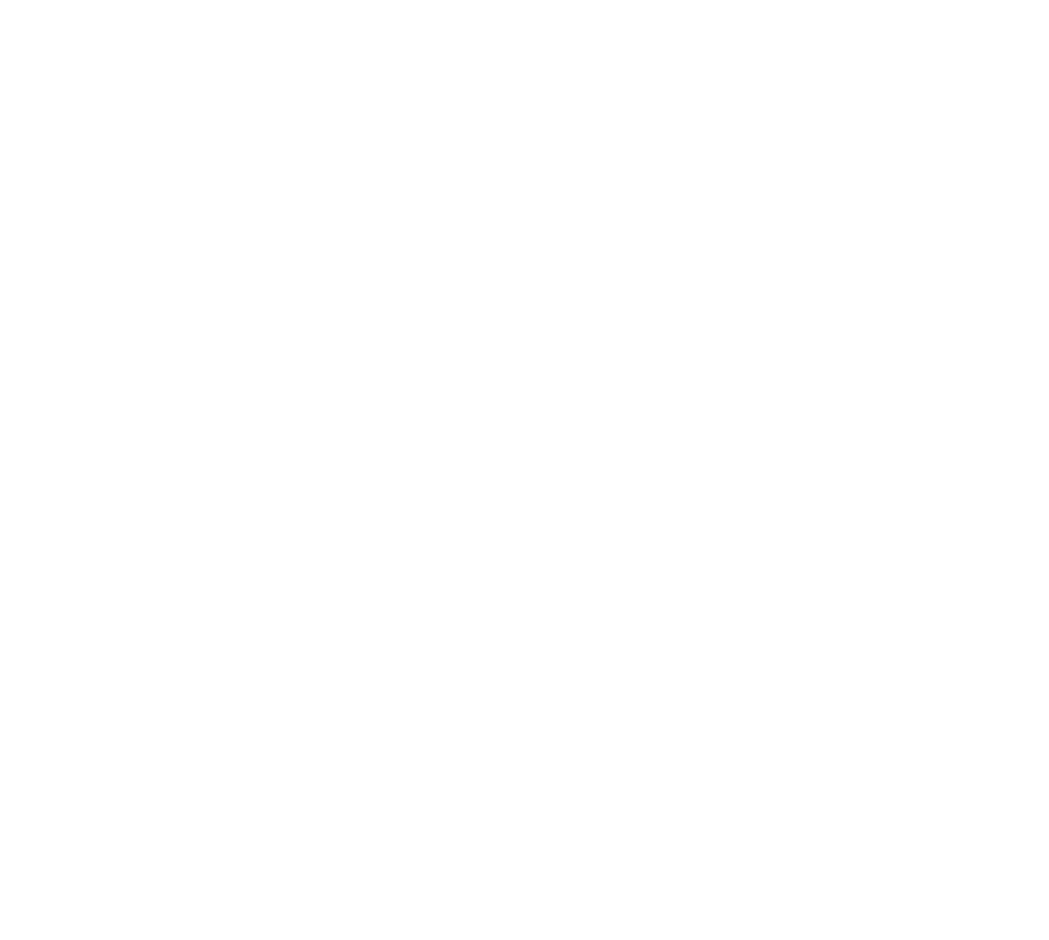
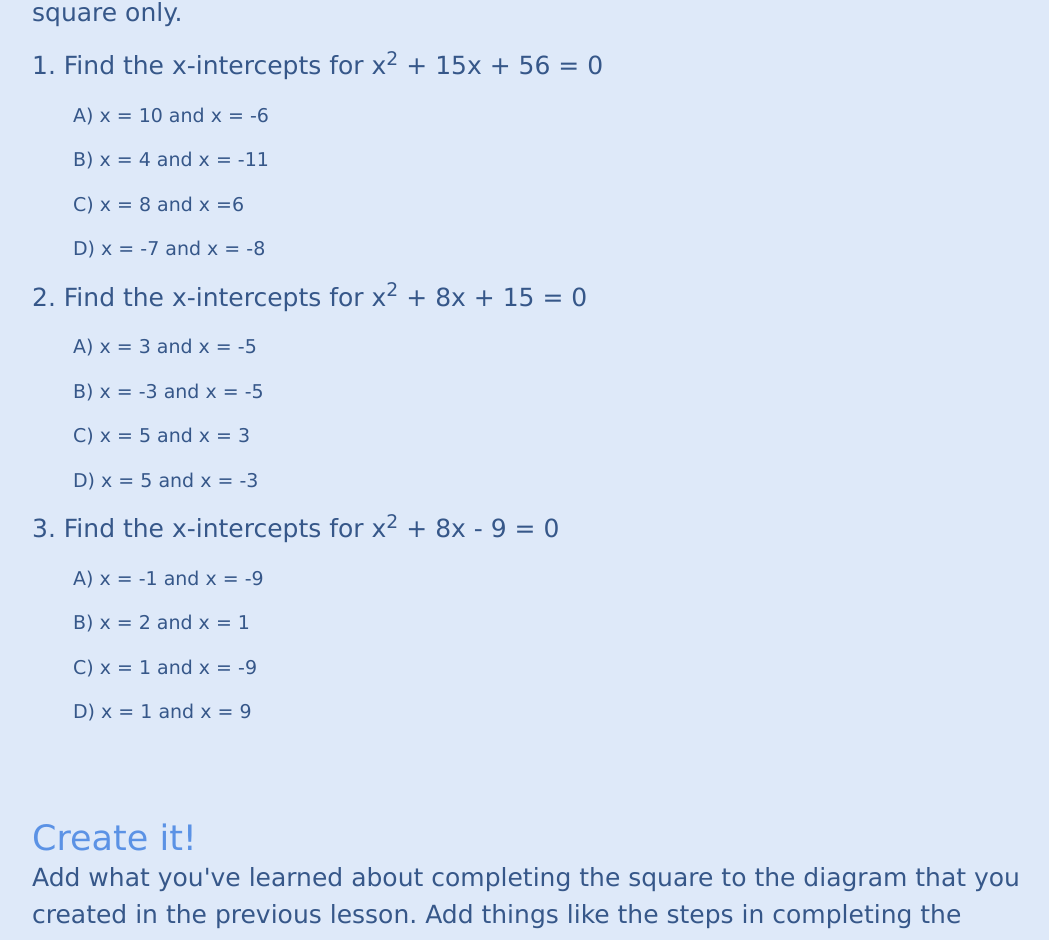
Before and after one commit to YomenT/bluebird-teaching, a React (Create React App) app in the folder reactapp/: page /passport_to_advanced_math/completing_the_square in a window 1280 px wide. Shown: the part 886-1826 px from the top of the page, without its empty margins (96-1145 px from the left). Before the commit the page ends 825 px from the top, so only its background shows below. Built offline with nearby package versions, Linux system fonts and the light colour scheme.

Commit message:
Completed completing the square.

```diff
--- a/reactapp/src/components/passport-to-advanced-math/CompletingTheSquare.js
+++ b/reactapp/src/components/passport-to-advanced-math/CompletingTheSquare.js
@@ -48,6 +48,37 @@ class CompletingTheSquare extends React.Component {
                         try <a style={{ color: "#5b92e5" }} href={this.brainfuseUrl} target={"_blank"}
                         onMouseOver={this.underlineLink} onMouseOut={this.removeUnderline}>this resource</a> from Brainfuse.
                     </p>
+
+                    <h4 className="h4-blue-headers" style={{ paddingTop: "75px" }}>Try it!</h4>
+
+                    <p className="p-body">
+                        Remember to solve each of these quadratic equations using completing the square only.
+                    </p>
+
+                    <p className='p-body'>1.  Find the x-intercepts for x<sup>2</sup> + 15x + 56 = 0</p>
+                    <p className="p-body-small" style={{ marginLeft: "4%"}}>A)  x = 10 and x = -6</p>
+                    <p className="p-body-small" style={{ marginLeft: "4%"}}>B)  x = 4 and x = -11</p>
+                    <p className="p-body-small" style={{ marginLeft: "4%"}}>C)  x = 8 and x =6</p>
+                    <p className="p-body-small" style={{ marginLeft: "4%"}}>D)  x = -7 and x = -8</p>
+
+                    <p className='p-body'>2.  Find the x-intercepts for x<sup>2</sup> + 8x + 15 = 0</p>
+                    <p className="p-body-small" style={{ marginLeft: "4%"}}>A)  x = 3 and x = -5</p>
+                    <p className="p-body-small" style={{ marginLeft: "4%"}}>B)  x = -3 and x = -5</p>
+                    <p className="p-body-small" style={{ marginLeft: "4%"}}>C)  x = 5 and x = 3</p>
+                    <p className="p-body-small" style={{ marginLeft: "4%"}}>D)  x = 5 and x = -3</p>
+
+                    <p className='p-body'>3.  Find the x-intercepts for x<sup>2</sup> + 8x - 9 = 0</p>
+                    <p className="p-body-small" style={{ marginLeft: "4%"}}>A)  x = -1 and x = -9</p>
+                    <p className="p-body-small" style={{ marginLeft: "4%"}}>B)  x = 2 and x = 1</p>
+                    <p className="p-body-small" style={{ marginLeft: "4%"}}>C)  x = 1 and x = -9</p>
+                    <p className="p-body-small" style={{ marginLeft: "4%"}}>D)  x = 1 and x = 9</p>
+
+                    <h4 className="h4-blue-headers" style={{ paddingTop: "75px" }}>Create it!</h4>
+
+                    <p className="p-body">
+                        Add what you've learned about completing the square to the diagram that you created in the previous lesson.
+                        Add things like the steps in completing the square, and also maybe add an example or two.
+                    </p>
                 </div>
                 <Footer />
             </div>
```
